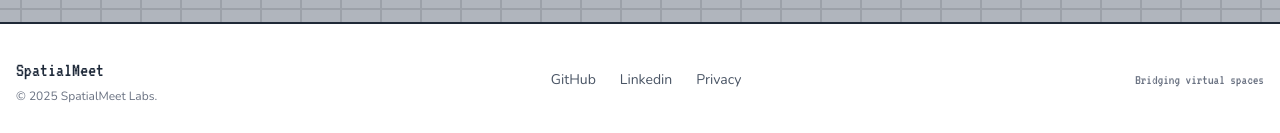
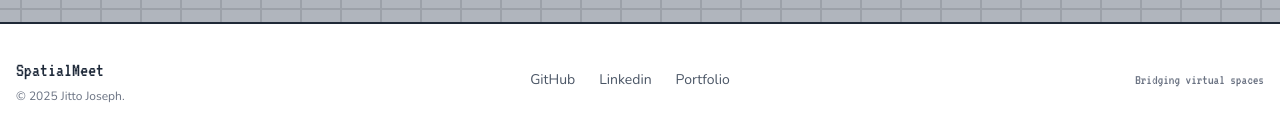
Before and after one commit to yicheng6625/SpacialMeetV2, a Next.js app in the folder apps/frontend-nextjs/: page / in a window 1280 px wide. Shown: the part 2592-2725 px from the top of the page. Built offline with nearby package versions, Linux system fonts and the light colour scheme; no server answers.

Commit message:
update footer

```diff
--- a/apps/frontend-nextjs/src/components/landing/Footer.tsx
+++ b/apps/frontend-nextjs/src/components/landing/Footer.tsx
@@ -1,6 +1,7 @@
 "use client";
 
 import React from "react";
+import Link from "next/link";
 
 export const Footer: React.FC = () => {
   return (
@@ -10,28 +11,34 @@ export const Footer: React.FC = () => {
           {/* Brand & Copyright */}
           <div className="flex flex-col items-center md:items-start gap-1">
             <div className="font-pixel text-xl text-gray-800">SpatialMeet</div>
-            <p className="text-xs text-gray-500 font-medium">
-              © 2025 SpatialMeet Labs.
-            </p>
+            <Link
+              href={"https://www.jittojoseph.xyz"}
+              className="text-xs text-gray-500 font-medium"
+            >
+              © 2025 Jitto Joseph.
+            </Link>
           </div>
 
           {/* Links */}
           <div className="flex gap-6 text-sm text-gray-600 font-medium">
-            <a
+            <Link
               href="https://github.com/JittoJoseph"
               className="hover:text-indigo-600 transition-colors"
             >
               GitHub
-            </a>
-            <a
+            </Link>
+            <Link
               href="https://www.linkedin.com/in/jittojoseph17/"
               className="hover:text-indigo-600 transition-colors"
             >
               Linkedin
-            </a>
-            <a href="/" className="hover:text-indigo-600 transition-colors">
-              Privacy
-            </a>
+            </Link>
+            <Link
+              href="https://www.jittojoseph.xyz"
+              className="hover:text-indigo-600 transition-colors"
+            >
+              Portfolio
+            </Link>
           </div>
 
           {/* Tagline */}
```
